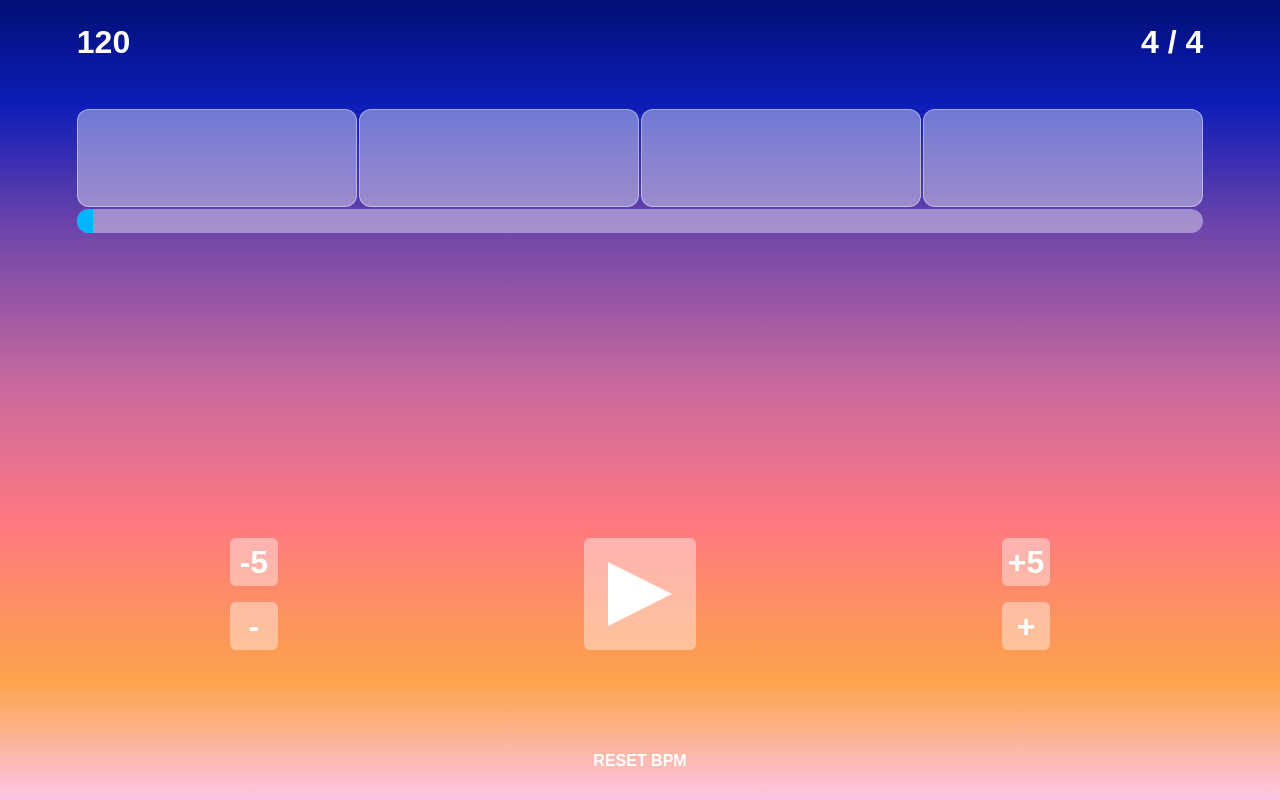
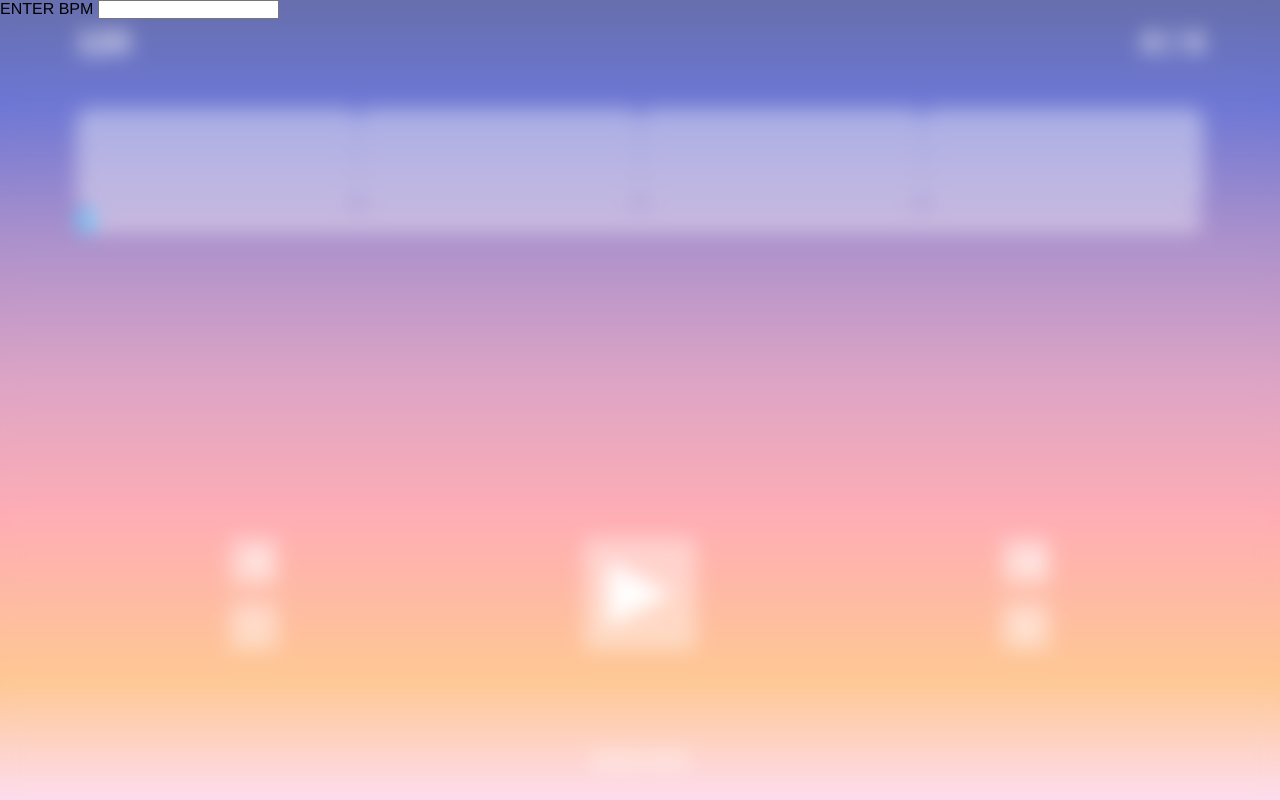
Before and after one commit to arhontmw/arhontmw.github.io, a plain HTML site: page index.html in a window 1280 px wide. Drawn offline with Linux system fonts and the light colour scheme.

Commit message:
add modal

```diff
--- a/index.html
+++ b/index.html
@@ -42,6 +42,12 @@
         <div class="settings-container">
             <button class="reset-button">RESET BPM</button>
         </div>
+        <div class="modal modal_visible bpm-settings">
+            <div class="modal-settings-container">
+                <label for="bpm-input">ENTER BPM</label>
+                <input type="number" class="bpm-input" name="bpm-input">
+            </div>
+        </div>
     </div>
     <script src="./src/scripts/app.js" type="module"></script>
 </body>
--- a/src/styles/app.css
+++ b/src/styles/app.css
@@ -1,4 +1,5 @@
 @import url("./colors.css");
+@import url("./modal.css");
 @import url("./main-info.css");
 @import url("./play.css");
 @import url("./settings.css");
--- /dev/null
+++ b/src/styles/modal.css
@@ -0,0 +1,15 @@
+.modal {
+    display: none;
+    position: fixed;
+    top: 50%;
+    left: 50%;
+    transform: translate(-50%, -50%);
+    height: 100%;
+    width: 100%;
+    background-color: var(--bar-background-color);
+    backdrop-filter: blur(10px);
+}
+
+.modal.modal_visible {
+    display: flex;
+}
```
